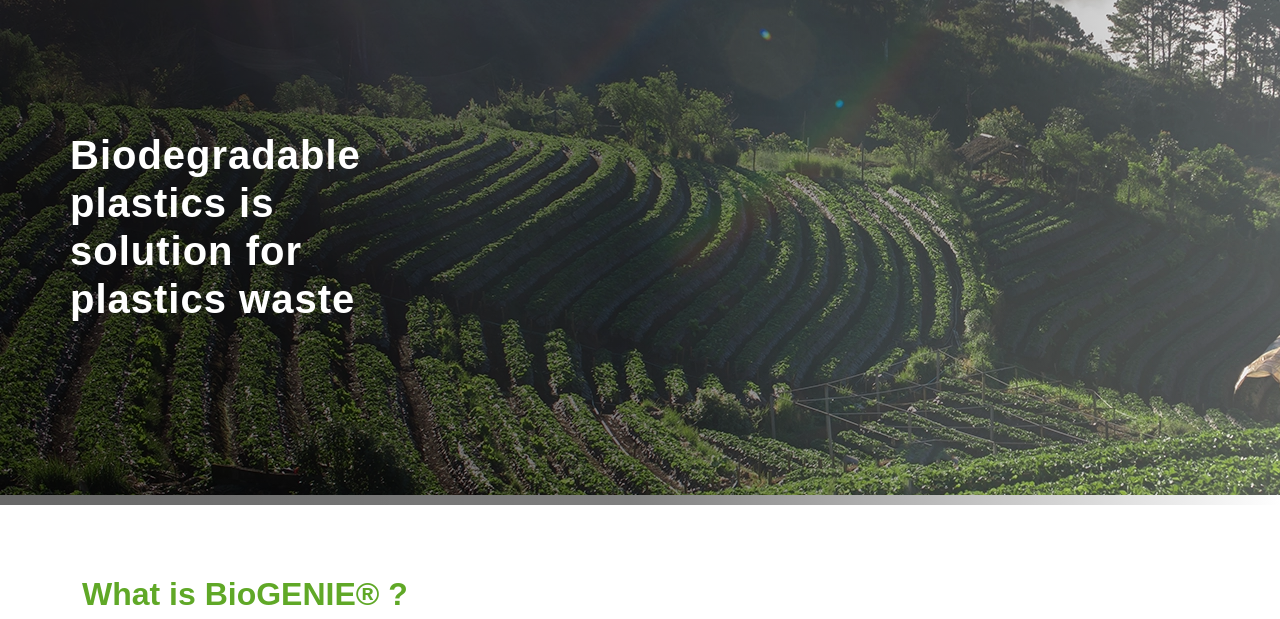
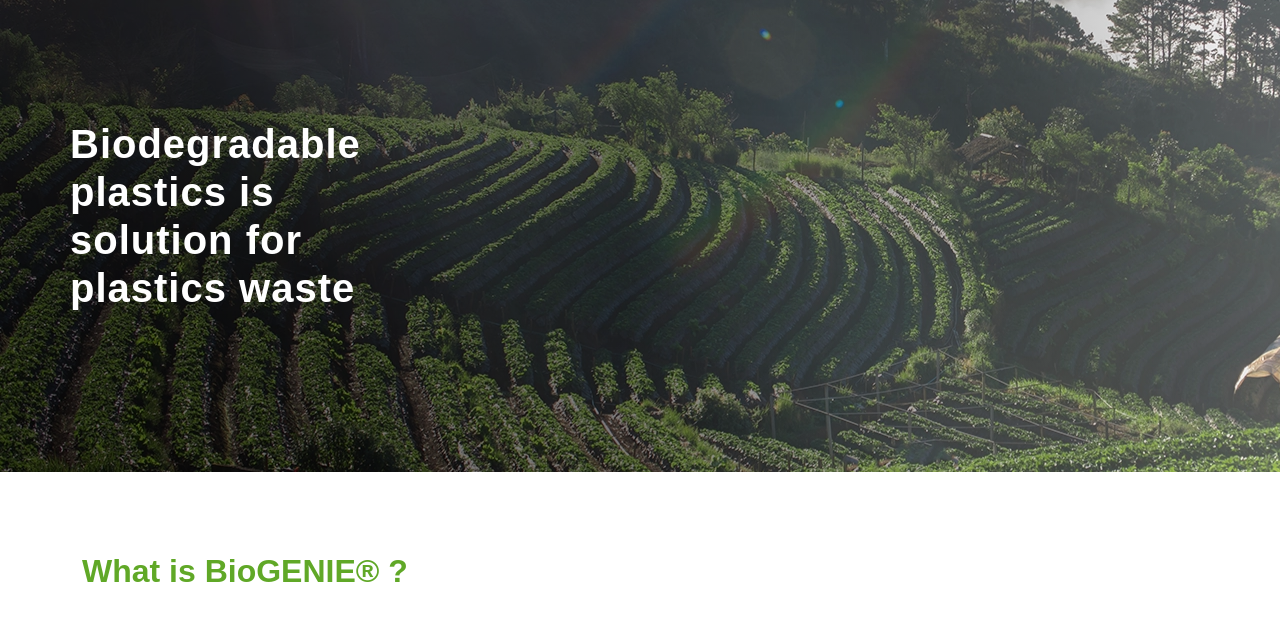
Before and after one commit to choliddnr/fe-biogenie, a website built with Vite: page aboutus.html in a window 1280 px wide. Shown: the part 129-748 px from the top of the page. Built offline with nearby package versions, Linux system fonts and the light colour scheme; a web font is replaced by a local one.

Commit message:
fix page banner

```diff
--- a/src/style.css
+++ b/src/style.css
@@ -303,7 +303,7 @@ footer {
     background: linear-gradient(90deg,rgba(0, 0, 0, 0.6) 0%, rgba(0, 0, 0, 0.5) 49%, rgba(255, 255, 255, 0.3) 100%);
 }
 .page-hero .container {
-    padding: 13vw 0;
+    padding: 11.3vw 0;
 }
 
 
```
